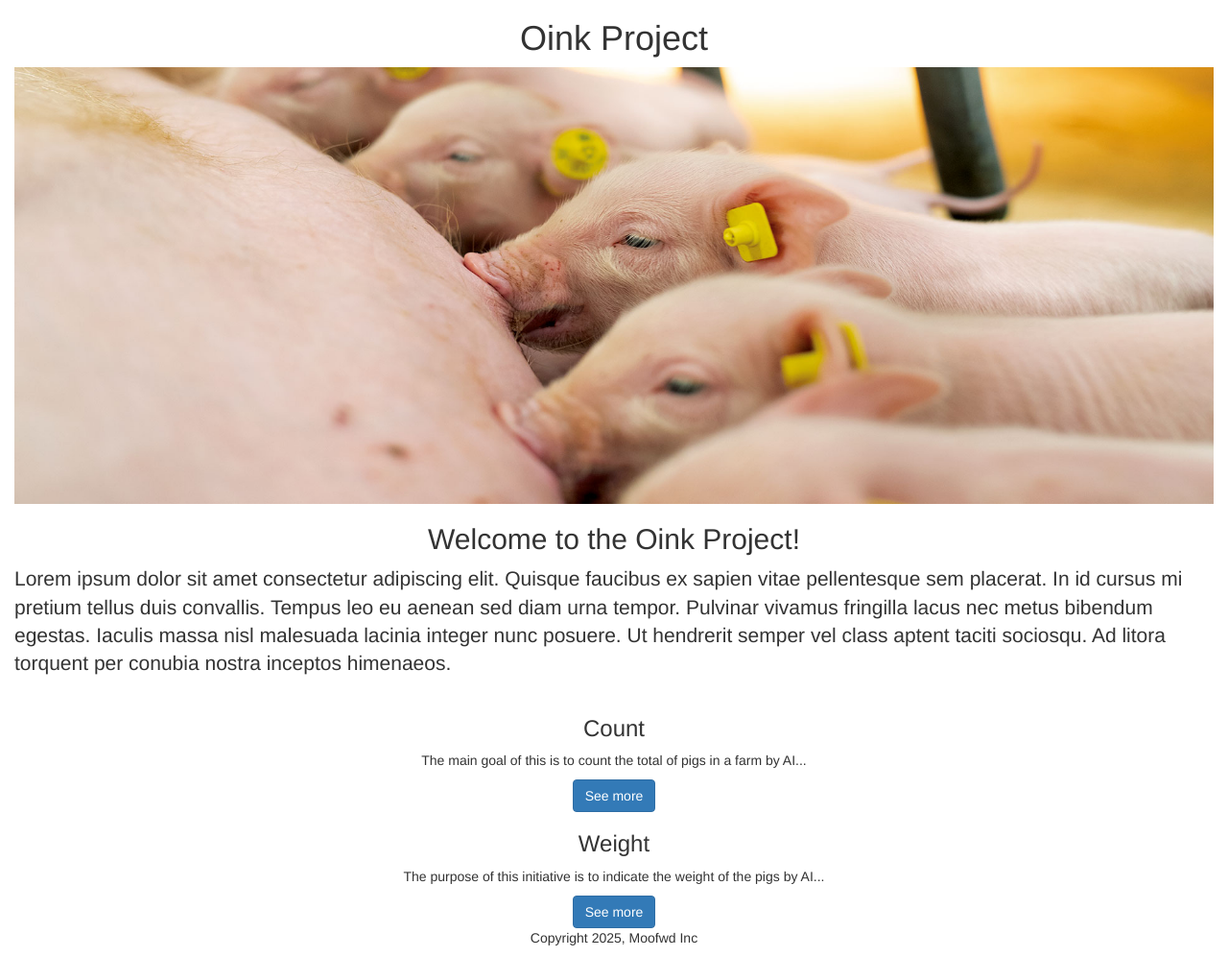
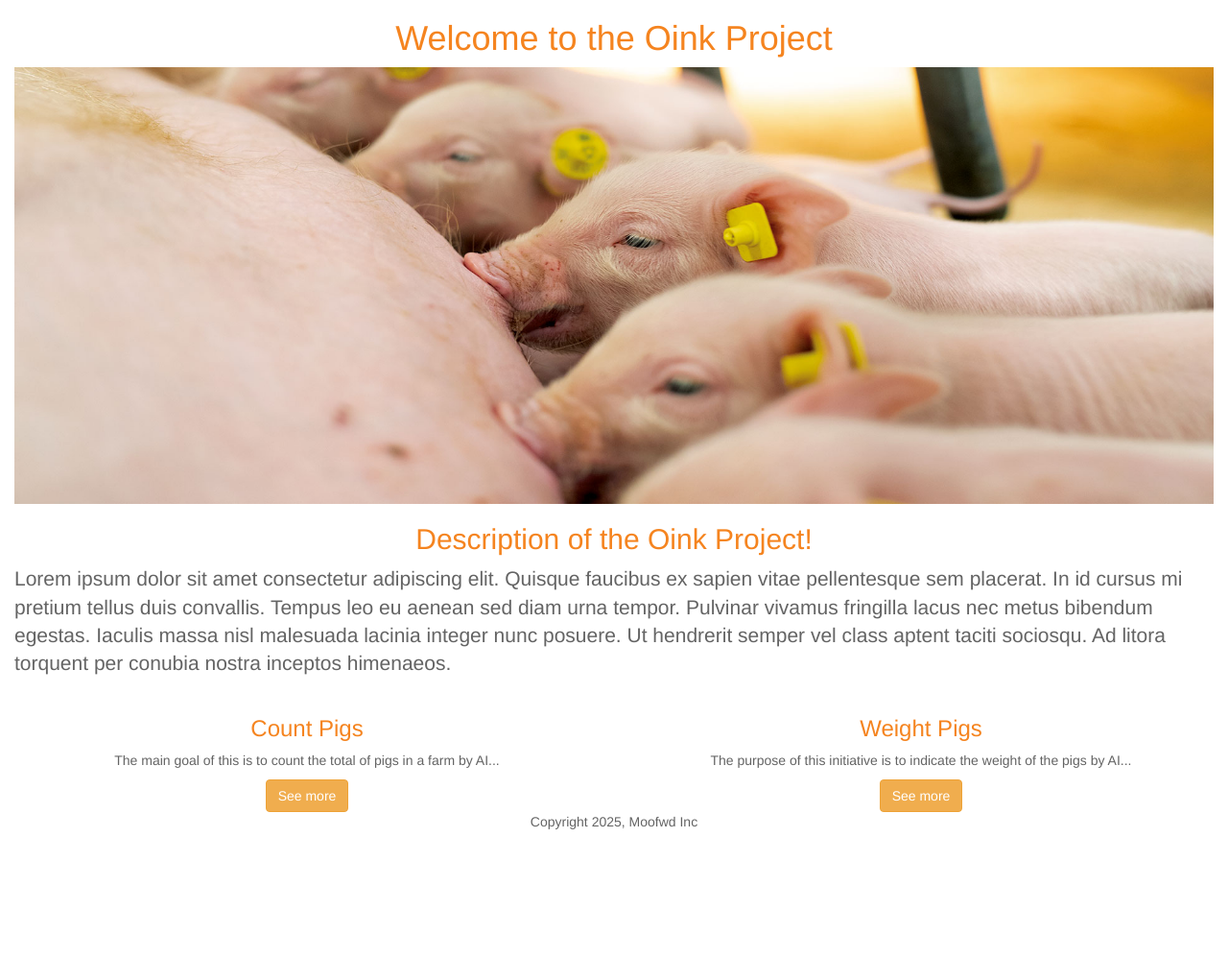
Before and after one commit to onunezn/oink-project, a Flask app: page / in a window 1280 px wide. Shown: the whole page at 96% size. After the commit the page ends 864 px from the top, so only its background shows below. Run offline with Flask 3, Linux system fonts and the light colour scheme.

Commit message:
add dynamic info plus Api route

```diff
--- a/app.py
+++ b/app.py
@@ -1,10 +1,29 @@
-from flask import Flask, render_template
+from flask import Flask, render_template, jsonify
 
 app = Flask(__name__)
 
+JOBS = [
+  {
+    "id": 1,
+    "Project": "Count Pigs",
+    "Description": "The main goal of this is to count the total of pigs in a farm by AI...",
+    "Link": "Link 1"
+  },
+  {
+    "id": 2,
+    "Project": "Weight Pigs",
+    "Description": "The purpose of this initiative is to indicate the weight of the pigs by AI...",
+    "Link": "Link 2"
+  }
+]
+
 @app.route('/')
 def hello_world():
-  return render_template('home.html')
+  return render_template('home.html', jobs=JOBS)
+
+@app.route('/api/jobs')
+def list_jobs():
+  return jsonify(JOBS)
 
 if __name__ == '__main__':
   app.run(host='0.0.0.0', debug=True, port=5000)
--- a/templates/home.html
+++ b/templates/home.html
@@ -10,27 +10,39 @@
                 height: auto;
                 display: block;
             }
+            h1 {
+                color: rgb(245, 132, 31);
+            }
+            h2 {
+                color: rgb(245, 132, 31);
+            }
+            h3 {
+                color: rgb(245, 132, 31);
+            }
+            p {
+                   color: rgb(100, 100, 100);
+            }
         </style>
     </head>
 <body>
     <div class='container-fluid'>
-    <h1 class="text-center mt-5 mb-5">Oink Project</h1>
+    <h1 class="text-center mt-5 mb-5">Welcome to the Oink Project</h1>
     <img class='img-responsive' id='banner'src="https://cc1f6a4a-d411-4f2a-9cfa-b32340efd522-00-crekudvqoscg.worf.replit.dev/static/Banner_Pigs.jpg" alt="Banner">
-    <h2 class="text-center mt-5 mb-5"> Welcome to the Oink Project! </h2>
+    <h2 class="text-center mt-5 mb-5"> Description of the Oink Project!</h2>
         <p class="lead"> Lorem ipsum dolor sit amet consectetur adipiscing elit. Quisque faucibus ex sapien vitae pellentesque sem placerat. In id cursus mi pretium tellus duis convallis. Tempus leo eu aenean sed diam urna tempor. Pulvinar vivamus fringilla lacus nec metus bibendum egestas. Iaculis massa nisl malesuada lacinia integer nunc posuere. Ut hendrerit semper vel class aptent taciti sociosqu. Ad litora torquent per conubia nostra inceptos himenaeos. </p>
     <div class="row">
-        <div class="col">
-            <h3 class="text-center">Count</h3>
-            <p class="text-center">The main goal of this is to count the total of pigs in a farm by AI...</p>
-            <div class="text-center"">
-                <button class="btn btn-primary">See more</button>
+        <div class="col-md-6">
+            <h3 class="text-center">{{jobs[0].Project}}</h3>
+            <p class="text-center">{{jobs[0].Description}}</p>
+            <div class="text-center">
+                <button class="btn btn-warning">See more</button>
             </div>
         </div>
-        <div class="col">
-            <h3 class="text-center">Weight</h3>
-            <p class="text-center">The purpose of this initiative is to indicate the weight of the pigs by AI...</p>
+        <div class="col-md-6">
+            <h3 class="text-center">{{jobs[1].Project}}</h3>
+            <p class="text-center">{{jobs[1].Description}}</p>
             <div class="text-center">
-                <button class="btn btn-primary">See more</button>
+                <button class="btn btn-warning">See more</button>
             </div>
         </div>
     </div>
```
